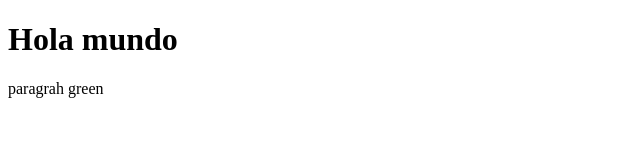
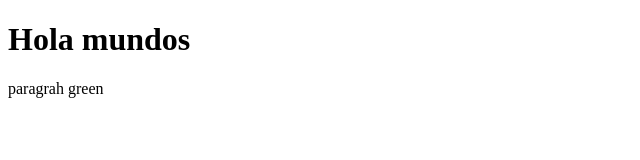
Before and after one commit to SCrenato22/hola-mundos, an Astro site: page / in a window 1280 px wide. Shown: the full height of the page, 0-640 px from the left. Built offline with nearby package versions, Linux system fonts and the light colour scheme; Astro itself is replaced by a stand-in of ours.

Commit message:
modified hello world for hello worlds

```diff
--- a/src/pages/index.astro
+++ b/src/pages/index.astro
@@ -12,7 +12,7 @@
 		<title>Astro</title>
 	</head>
 	<body>
-		<h1>Hola mundo</h1>
+		<h1>Hola mundos</h1>
 		<p style="green">paragrah green</p>
 	</body>
 </html>
```
